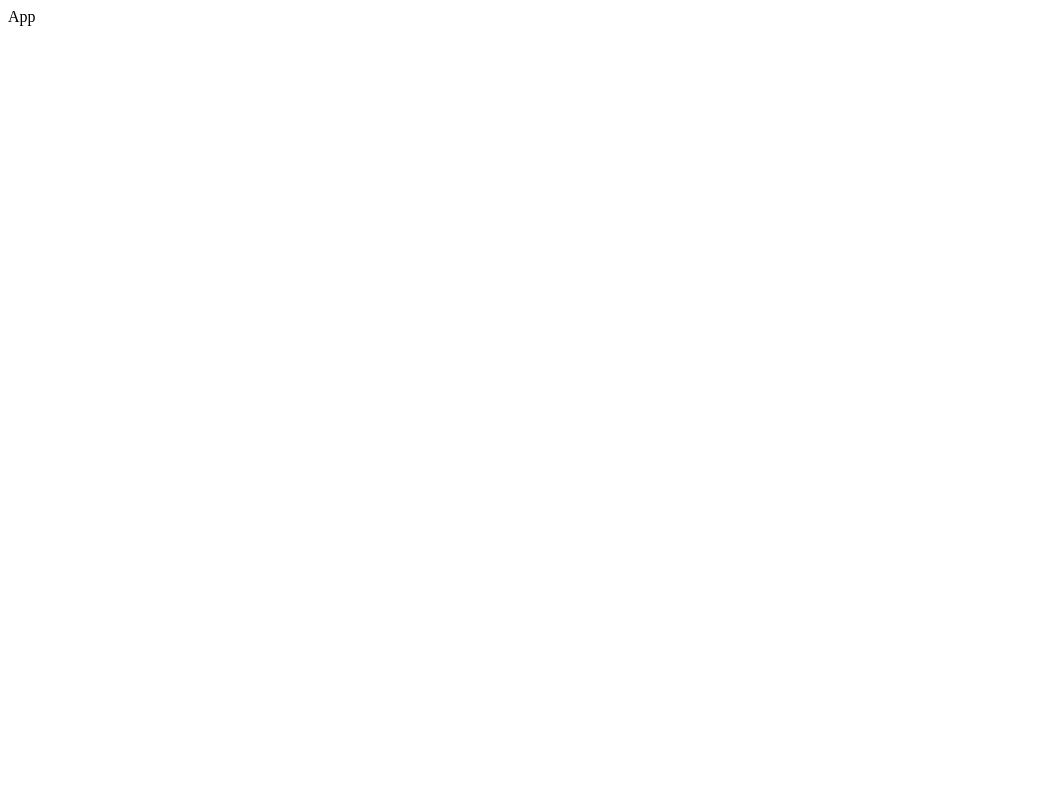
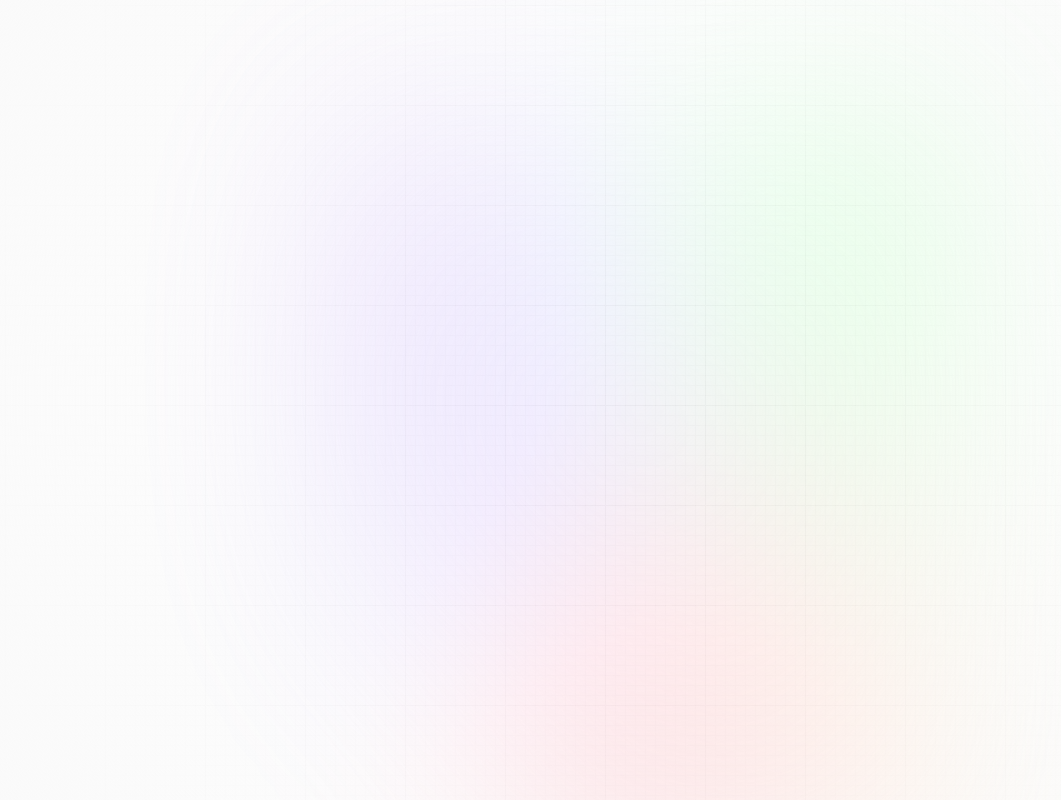
Before and after one commit to Hoffalypse/Article-Summary, a React app: page / in a window 1280 px wide. Shown: the whole page, without its empty margins (0-1061 px from the left). Built offline with nearby package versions, Linux system fonts and the light colour scheme; the HTML template or start-up script is replaced by a standard one.

Commit message:
added gradient and components to app component, app component completed

```diff
--- a/src/App.jsx
+++ b/src/App.jsx
@@ -1,10 +1,18 @@
 import Hero from "./components/Hero"
 import Demo from "./components/demo"
+import './App.css'
 const App = () => {
   return (
-    <div>
-      App
-    </div>
+    <main>
+      <div className="main">
+        <div className="gradient"/>
+      </div>
+      <div className="app">
+        <Hero/>
+        <Demo/>
+
+      </div>
+    </main>
   )
 }
 
```
